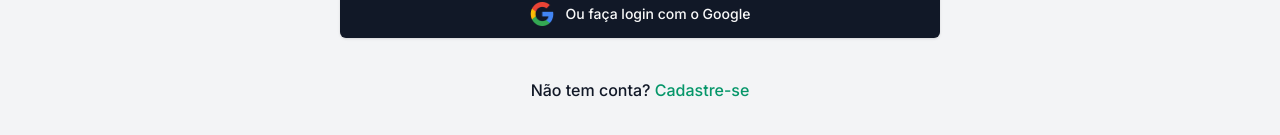
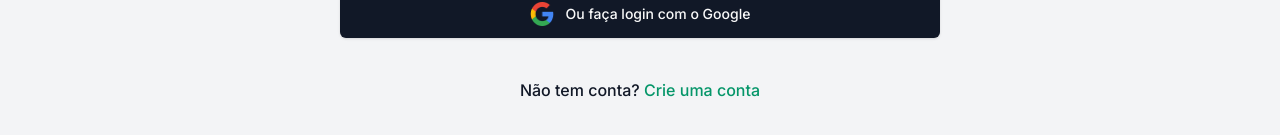
Before and after one commit to SammyFerreiraa/front-end-ecommerce, a Next.js app: page /auth in a window 1280 px wide. Shown: the part 595-730 px from the top of the page. Built offline with nearby package versions, Linux system fonts and the light colour scheme; no server answers.

Commit message:
:recycle: refactor: text for sign up button

```diff
--- a/src/app/(auth-routes)/auth/page.tsx
+++ b/src/app/(auth-routes)/auth/page.tsx
@@ -159,7 +159,7 @@ const Home = () => {
                   onClick={toggleVariant}
                   className="cursor-pointer text-base font-medium text-emerald-600"
                 >
-                  Cadastre-se
+                  {variant === 'login' ? 'Crie uma conta' : 'Entrar'}
                 </span>
               </p>
             </div>
```
